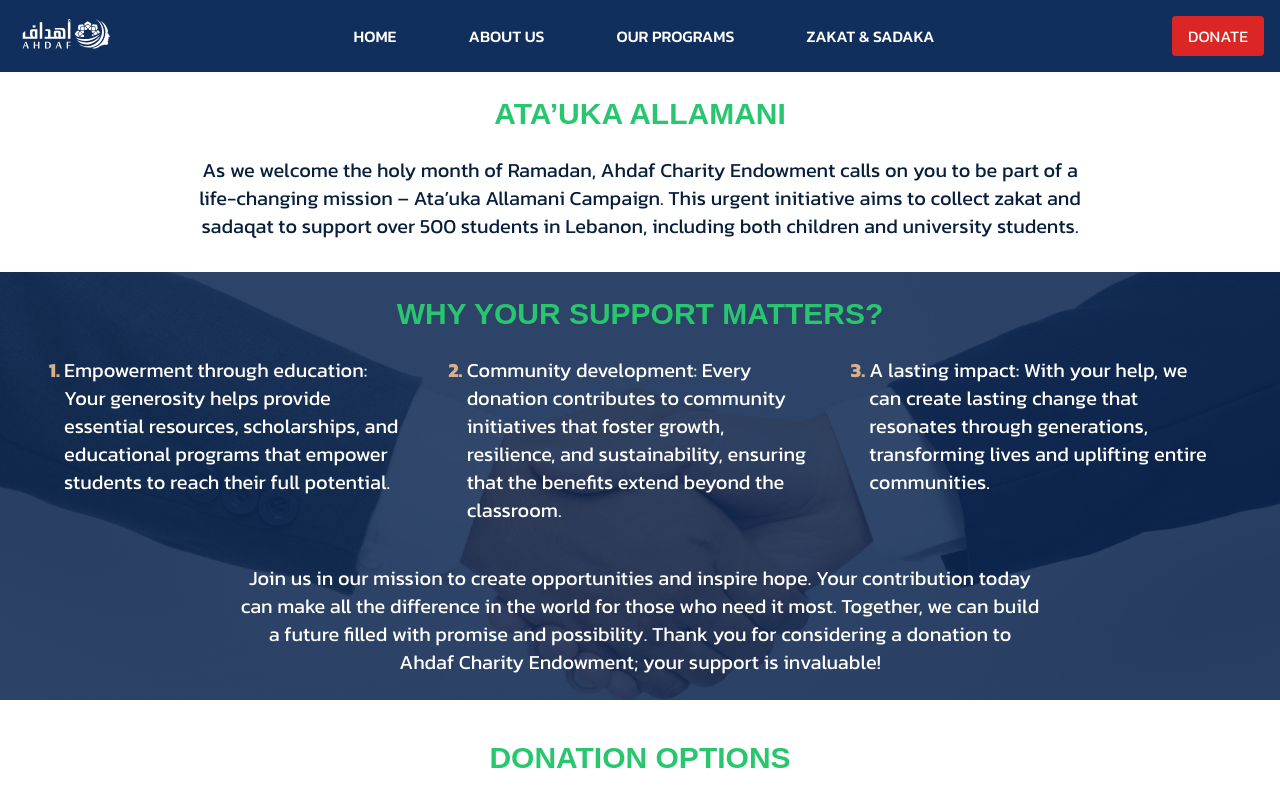
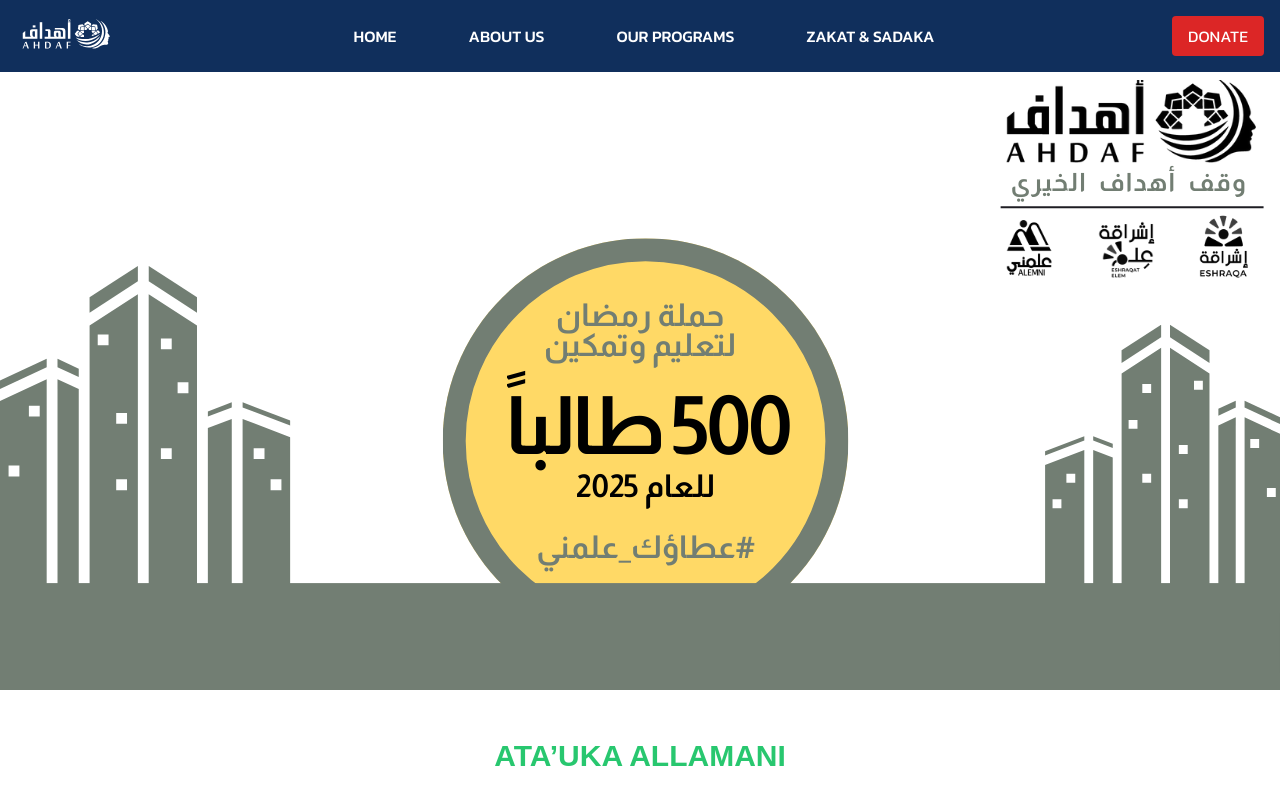
Before and after one commit to omar-hamed-lb/ahdaf-web, a Next.js app: page /donate in a window 1280 px wide. Shown: the top 800 px of the page. Built offline with nearby package versions, Linux system fonts and the light colour scheme.

Commit message:
donate image

```diff
--- a/pages/Donate.tsx
+++ b/pages/Donate.tsx
@@ -3,8 +3,17 @@
 export default function Donate() {
   return (
     <div className="2xl:container lg:mx-auto md:text-lg xl:text-xl">
+      {/* Top Image */}
+      <section className="w-full h-[610px] relative mt-20">
+        <Image
+          src="/images/عطاؤك علمني.png"  // Replace with your image path
+          alt="Top Image"
+          layout="fill"
+          objectFit="cover"
+        />
+      </section>
       {/* Title Section */}
-      <section className="flex flex-col items-center text-center mt-24">
+      <section className="flex flex-col items-center text-center mt-12">
         <h1 className="text-3xl mb-6 font-bold text-cgreen">
           ATA’UKA ALLAMANI
         </h1>
```
Also changed, not shown: public/images/عطاؤك علمني.png (added).
